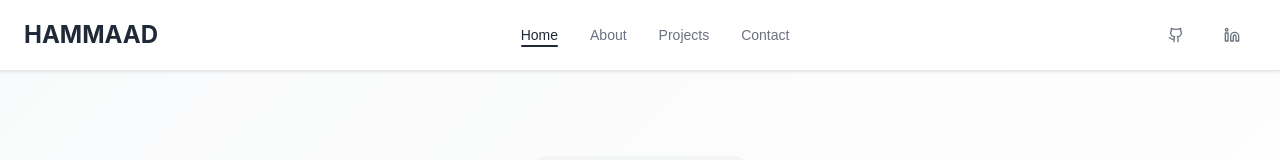
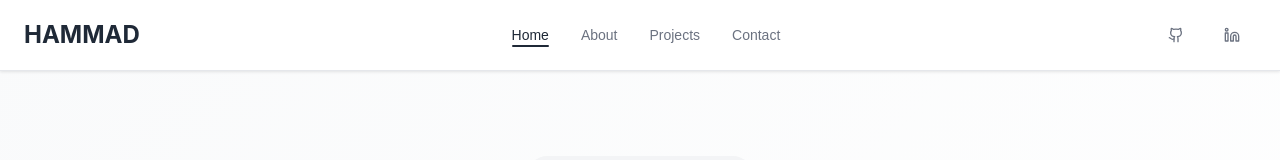
Before and after one commit to hammad04x/portfolio, a React (Vite) app: page / in a window 1280 px wide. Shown: the top 160 px of the page. Built offline with nearby package versions, Linux system fonts and the light colour scheme.

Commit message:
Fix typo in navbar logo text from 'HAMMAAD' to 'HAMMAD'

```diff
--- a/src/pages/HomePage.jsx
+++ b/src/pages/HomePage.jsx
@@ -153,7 +153,7 @@ export default function HomePage() {
           <div className="navbar-container">
             <div className="navbar-content">
               <motion.div initial={{ opacity: 0 }} animate={{ opacity: 1 }} className="navbar-logo">
-                HAMMAAD
+                HAMMAD
               </motion.div>
 
               <div className="navbar-menu">
```
